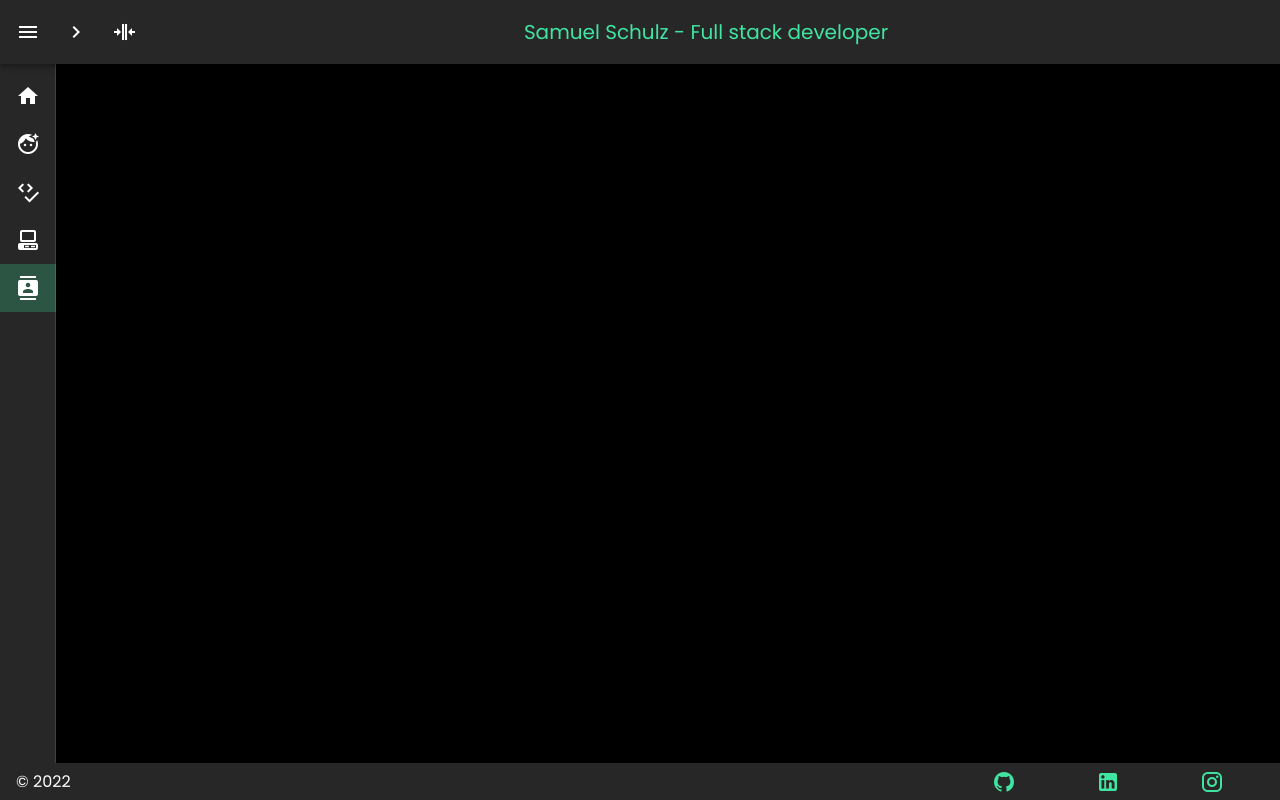
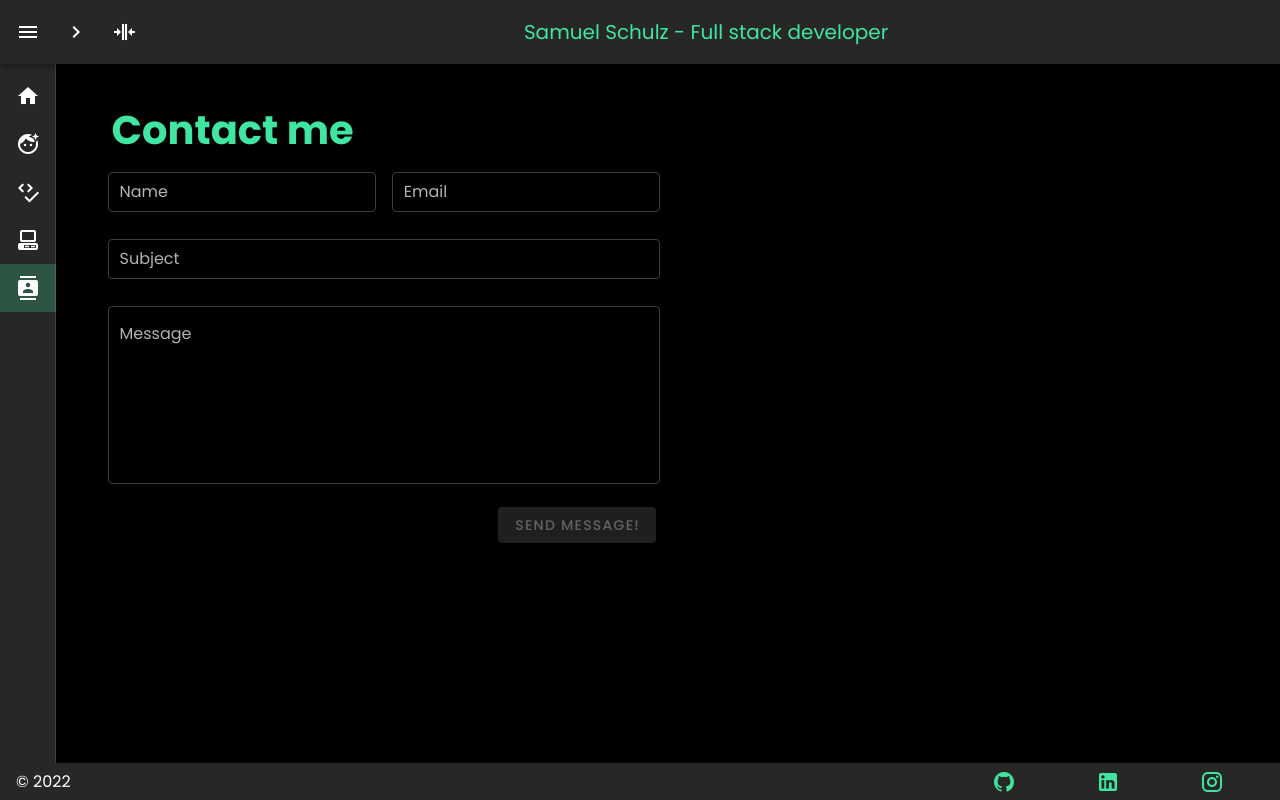
Before and after one commit to sam99s/portfolioNuxt, a Nuxt app: page /contact in a window 1280 px wide. Built offline with nearby package versions, Linux system fonts and the light colour scheme.

Commit message:
checkpoint proyect :building_construction:

```diff
--- a/layouts/aboutMe.vue
+++ b/layouts/aboutMe.vue
@@ -41,7 +41,4 @@ export default {};
 </script>
 
 <style scoped>
-p {
-  font-size: 0.9rem;
-}
 </style>
--- a/pages/contact/index.vue
+++ b/pages/contact/index.vue
@@ -0,0 +1,16 @@
+<template>
+    <v-container>
+        <ContactForm />
+    </v-container>
+</template>
+
+<script>
+import ContactForm from '../../layouts/contactForm.vue';
+export default {
+    components: { ContactForm }
+}
+</script>
+
+<style scoped>
+
+</style>
```
